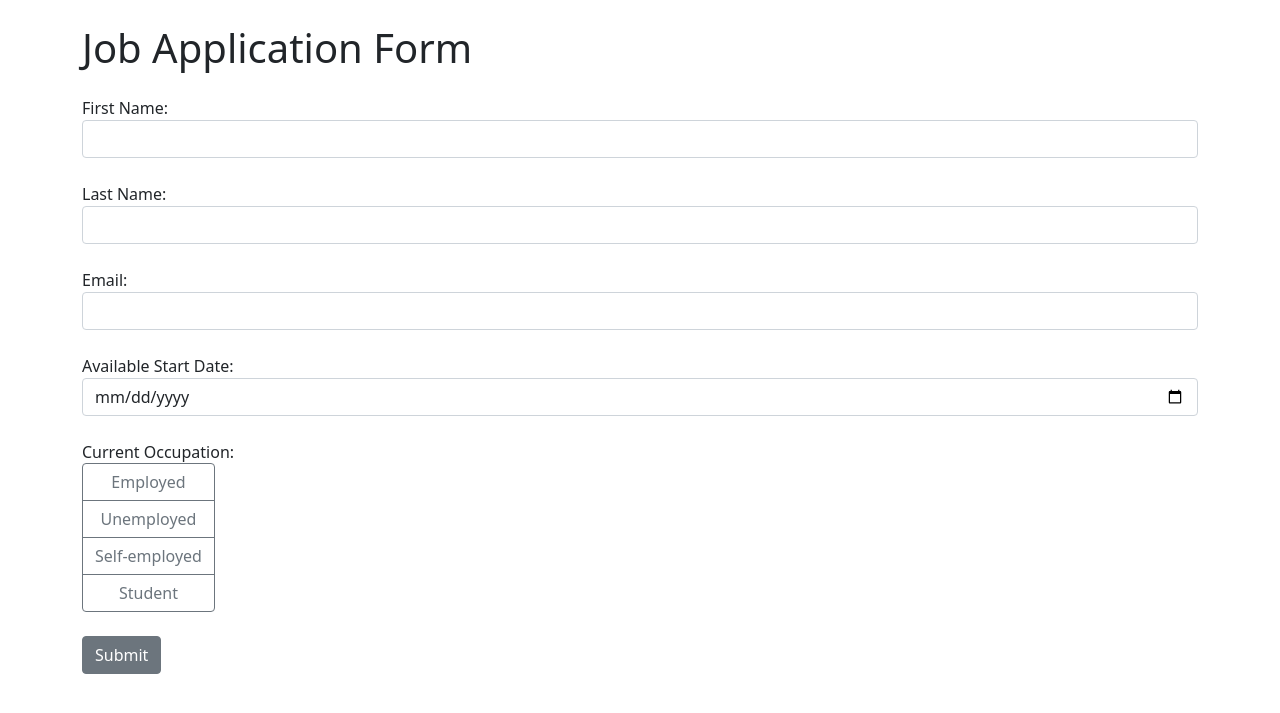
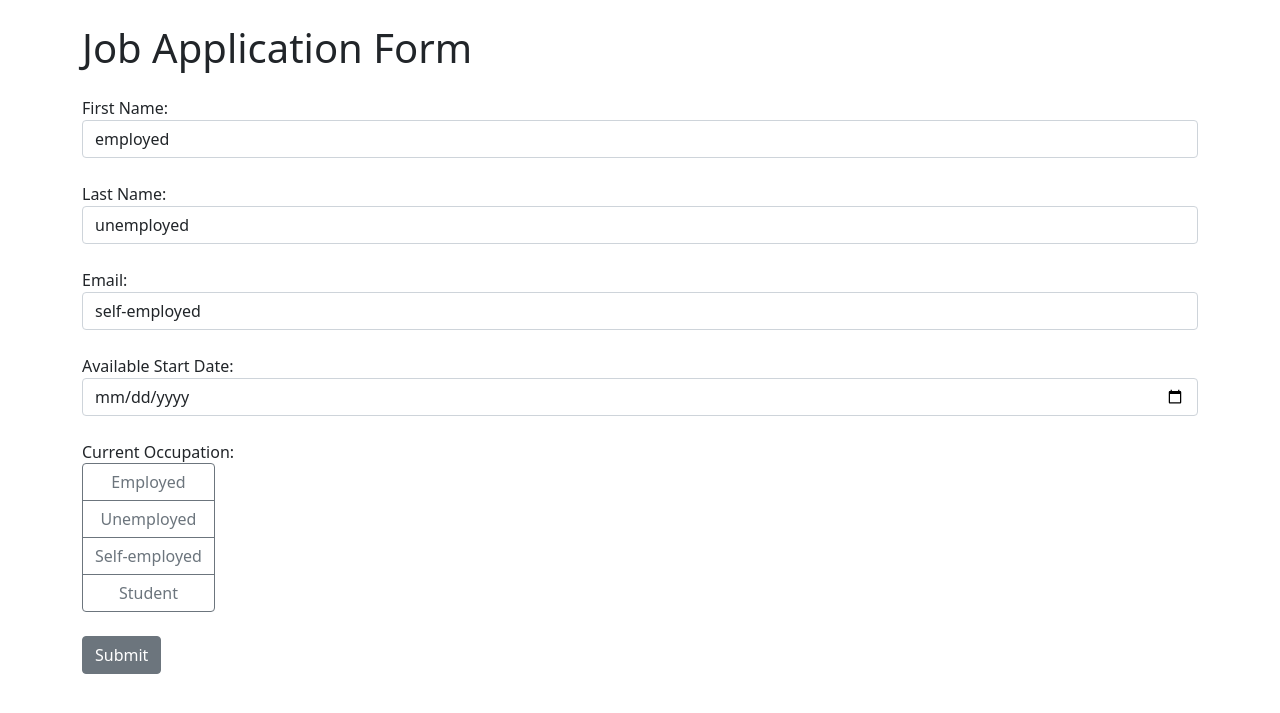
Before and after one commit to kabilm1012/job-application-app-flask, a Flask app: page / in a window 1280 px wide. Shown: the top 713 px of the page. Run offline with Flask 3, Linux system fonts and the light colour scheme.

Commit message:
Getting the data

```diff
--- a/main.py
+++ b/main.py
@@ -1,9 +1,16 @@
-from flask import Flask, render_template
+from flask import Flask, render_template, request
 
 app = Flask(__name__)
 
-@app.route("/")
+@app.route("/", methods=["GET", "POST"])
 def index():
+    print(request.method)
+    if request.method == "POST":
+        first_name = request.form["first_name"]
+        last_name = request.form["last_name"]
+        email = request.form["email"]
+        date = request.form["date"]
+        occupation = request.form["occupation"]
     return render_template("index.html")
 
 app.run(debug=True, port=5001)
--- a/templates/index.html
+++ b/templates/index.html
@@ -8,22 +8,22 @@
     <body>
         <div class="container">
             <h1 class="mt-4 mb-4">Job Application Form</h1>
-            <forms>
+            <form method="post">
                 <div class="form-group mb-4">
                     <label for="first_name">First Name:</label>
-                    <input class="form-control" type="text" id="first_name" name="first_name" required>
+                    <input class="form-control" type="text" id="first_name" name="first_name" value="employed" required>
                 </div>
                 <div class="form-group mb-4">
                     <label for="last_name">Last Name:</label>
-                    <input class="form-control" type="text" id="last_name" name="last_name" required>
+                    <input class="form-control" type="text" id="last_name" name="last_name" value="unemployed" required>
                 </div>
                 <div class="form-group mb-4">
                     <label for="email">Email:</label>
-                    <input class="form-control" type="email" id="email" name="email" required>
+                    <input class="form-control" type="email" id="email" name="email" value="self-employed" required>
                 </div>
                 <div class="form-group mb-4">
                     <label for="date">Available Start Date:</label>
-                    <input class="form-control" type="date" id="date" name="date" required>
+                    <input class="form-control" type="date" id="date" name="date" value="student" required>
                 </div>
                 <div class="form-group mb-4">
                     <label>Current Occupation:</label>
@@ -42,8 +42,8 @@
                         <label class="btn btn-outline-secondary" for="student">Student</label>
                     </div>
                 </div>
-                <button class="btn btn-secondary" type="button">Submit</button>
-            </forms>
+                <button class="btn btn-secondary" type="submit">Submit</button>
+            </form>
         </div>
         <script src="https://code.jquery.com/jquery-3.6.0.min.js"></script>
         <script src="https://cdn.jsdelivr.net/npm/bootstrap@5.1.3/dist/js/bootstrap.min.js"></script>
```
